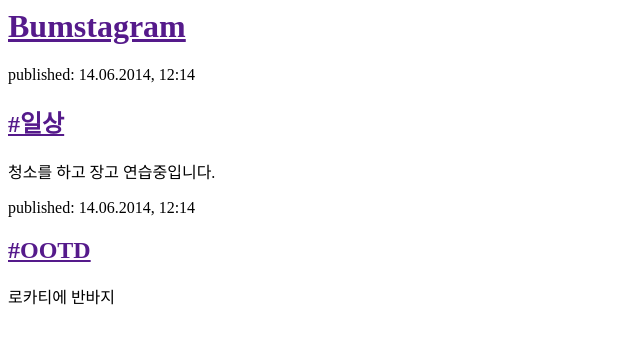
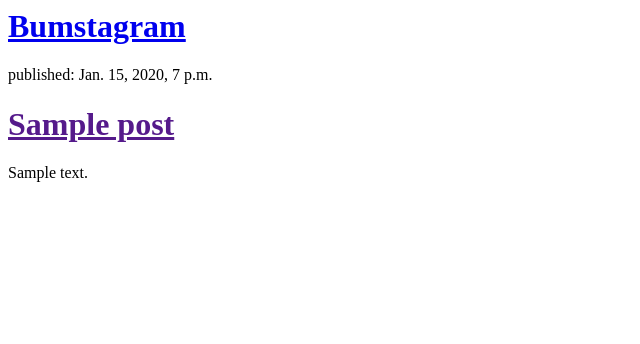
Before and after one commit to LeeBumSeok/Practice-django_instagram, a Django app: page / in a window 1280 px wide. Shown: the top 344 px of the page, without its empty margins (0-640 px from the left). Run offline with Django 3.2, Linux system fonts and the light colour scheme; tables that the repository leaves empty hold one stand-in row (values such as "Sample post").

Commit message:
Refactor views.py to implement Querysets

```diff
--- a/blog/templates/blog/post_list.html
+++ b/blog/templates/blog/post_list.html
@@ -6,20 +6,16 @@
 
 <body>
     <div>
-        <h1><a href="">Bumstagram</a></h1>
+        <h1><a href="/">Bumstagram</a></h1>
     </div>
 
+    {% for post in posts %}
     <div>
-        <p>published: 14.06.2014, 12:14</p>
-        <h2><a href="">#일상</a></h2>
-        <p>청소를 하고 장고 연습중입니다.</p>
+        <p>published: {{ post.published_date }}</p>
+        <h1><a href="">{{ post.title }}</a></h1>
+        <p>{{ post.text|linebreaksbr }}</p>
     </div>
-
-    <div>
-        <p>published: 14.06.2014, 12:14</p>
-        <h2><a href="">#OOTD</a></h2>
-        <p>로카티에 반바지</p>
-    </div>
+    {% endfor %}
 </body>
 
 </html>
--- a/blog/views.py
+++ b/blog/views.py
@@ -1,5 +1,9 @@
 from django.shortcuts import render
+from django.utils import timezone
+from .models import Post
 
 
 def post_list(request):
-    return render(request, 'blog/post_list.html', {})
+    posts = Post.objects.filter(
+        published_date__lte=timezone.now()).order_by('-published_date')
+    return render(request, 'blog/post_list.html', {'posts': posts})
```
